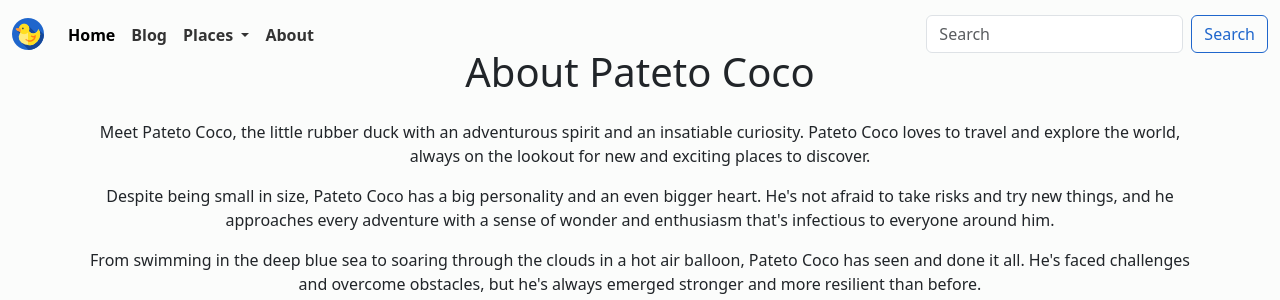
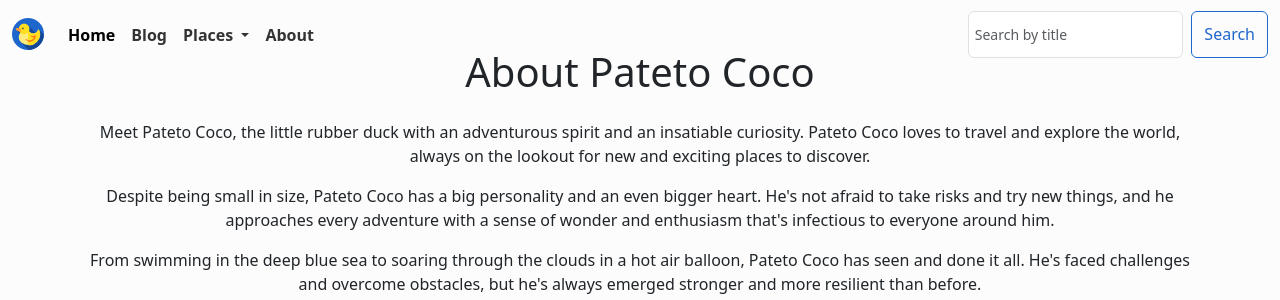
Before and after one commit to AleksKostadinov/pateto-coco, a Django app: page /about in a window 1280 px wide. Shown: the top 300 px of the page. Run offline with Django 4.2, Linux system fonts and the light colour scheme.

Commit message:
Make search bar smaller

```diff
--- a/project/coco/static/coco/css/main.css
+++ b/project/coco/static/coco/css/main.css
@@ -180,3 +180,10 @@ main {
 .offset-lg-1.feature {
     margin-left: 2%;
 }
+
+.form-control-sm {
+  padding: .75rem .35rem;
+  /*font-size: .875rem;*/
+  /*line-height: 1.5;*/
+  border-radius: .375rem;
+}
--- a/project/coco/templates/coco/navbar.html
+++ b/project/coco/templates/coco/navbar.html
@@ -42,7 +42,7 @@
             <form class="d-flex" role="search" id="search-placeholder" method=POST
                   action="{% url 'coco-search' %}">
                 {% csrf_token %}
-                <input class="form-control me-2" type="search" placeholder="Search" aria-label="Search" name="searched">
+                <input class="form-control form-control-sm me-2" type="search" placeholder="Search by title" aria-label="Search" name="searched">
                 <button class="btn btn-duck-blue" type="submit">Search</button>
             </form>
         </div>
```
